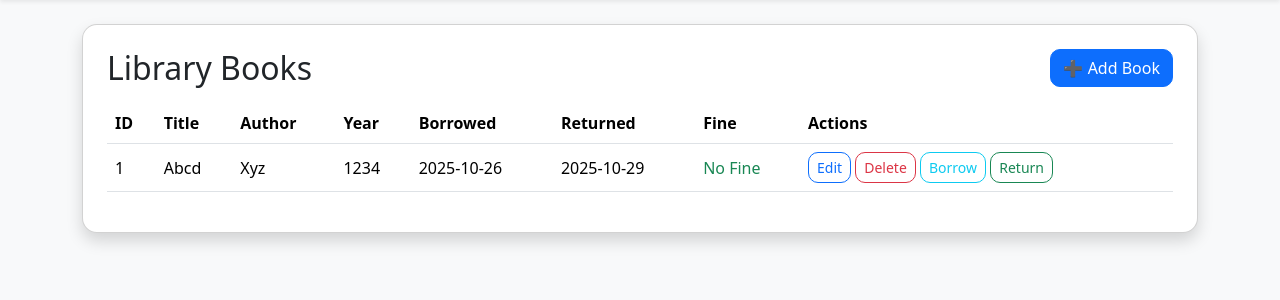
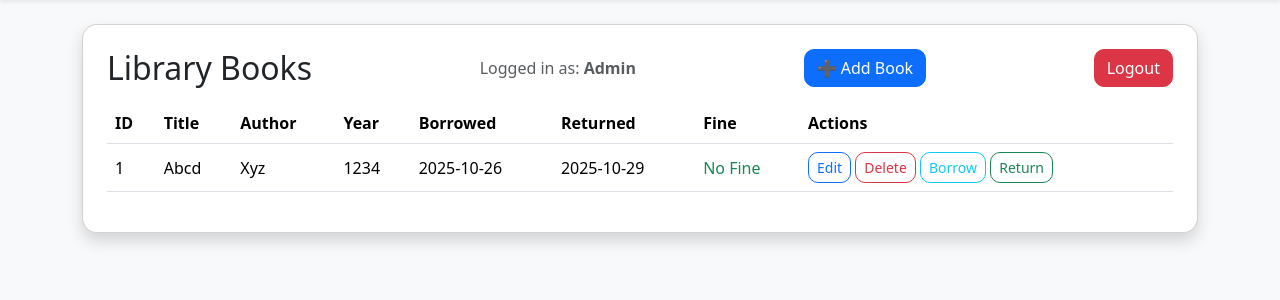
Before and after one commit to Kaush-05-Sar/Library-Management-System, a Flask app: page / in a window 1280 px wide. Shown: the part 56-356 px from the top of the page. Run offline with Flask 3, Linux system fonts and the light colour scheme; a user stored in the database is signed in; data comes from the database, SQL or seed files in the repository.

Commit message:
Enhance library view with user role and admin controls
Added user role display and conditional admin actions.

```diff
--- a/templates/index.html
+++ b/templates/index.html
@@ -3,7 +3,15 @@
 <div class="card shadow p-4">
   <div class="d-flex justify-content-between align-items-center mb-3">
     <h2 class="mb-0">Library Books</h2>
-    <a href="{{ url_for('add_book') }}" class="btn btn-primary">➕ Add Book</a>
+    <p class="text-muted mb-0">
+    Logged in as: <strong>{{ session['role']|capitalize }}</strong>
+    </p>
+{% if session['role'] == 'admin' %}
+<a href="{{ url_for('add_book') }}" class="btn btn-primary">➕ Add Book</a>
+{% endif %}
+    <a href="{{ url_for('logout') }}" class="btn btn-danger">
+    Logout
+</a>
   </div>
 
   <table class="table table-hover align-middle">
@@ -37,8 +45,11 @@
           {% endif %}
         </td>
         <td>
+          {% if session['role'] == 'admin' %}
           <a href="{{ url_for('edit_book', id=book[0]) }}" class="btn btn-outline-primary btn-sm">Edit</a>
           <a href="{{ url_for('delete_book', id=book[0]) }}" class="btn btn-outline-danger btn-sm">Delete</a>
+          {% endif %}
+
           <a href="{{ url_for('borrow_book', id=book[0]) }}" class="btn btn-outline-info btn-sm">Borrow</a>
           <a href="{{ url_for('return_book', id=book[0]) }}" class="btn btn-outline-success btn-sm">Return</a>
         </td>
```
